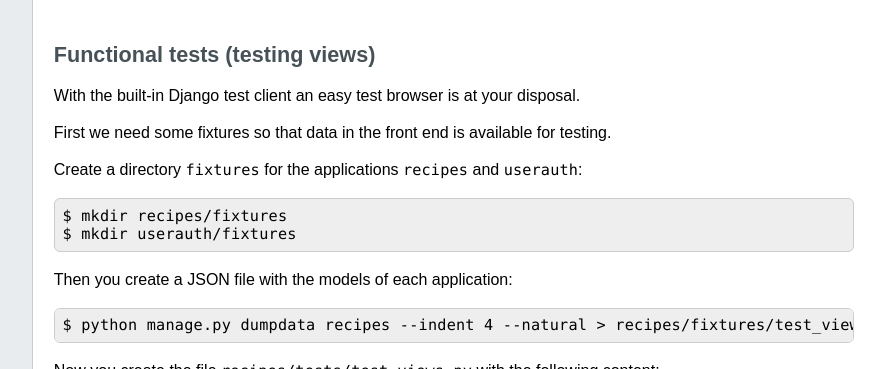
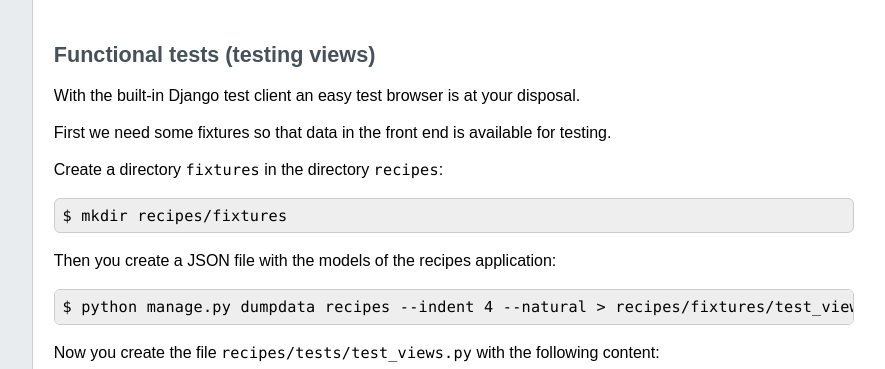
Before and after one commit to keimlink/django-workshop, a Sphinx documentation site: the page built from docs/functional_and_unit_tests.rst, in a window 1280 px wide and 900 px high, scrolled down 4063 px, cut to the strip 99-468 px from the top of the window. Shown: the whole strip, without its empty margins (224-1109 px from the left). Built offline with Sphinx 7.4.7, drawn with Linux system fonts in a browser that asks for light colours; comment, search, counter and statistics services are not loaded.

Commit message:
Removed obsolete content regarding userauth app

```diff
--- a/docs/functional_and_unit_tests.rst
+++ b/docs/functional_and_unit_tests.rst
@@ -192,13 +192,13 @@ disposal.
 First we need some fixtures so that data in the front end is available
 for testing.
 
-Create a directory :file:`fixtures` for the applications :file:`recipes`
-and :file:`userauth`::
+Create a directory :file:`fixtures` in the directory :file:`recipes`:
+
+::
 
     $ mkdir recipes/fixtures
-    $ mkdir userauth/fixtures
 
-Then you create a JSON file with the models of each application::
+Then you create a JSON file with the models of the recipes application::
 
     $ python manage.py dumpdata recipes --indent 4 --natural > recipes/fixtures/test_views_data.json
 
```
